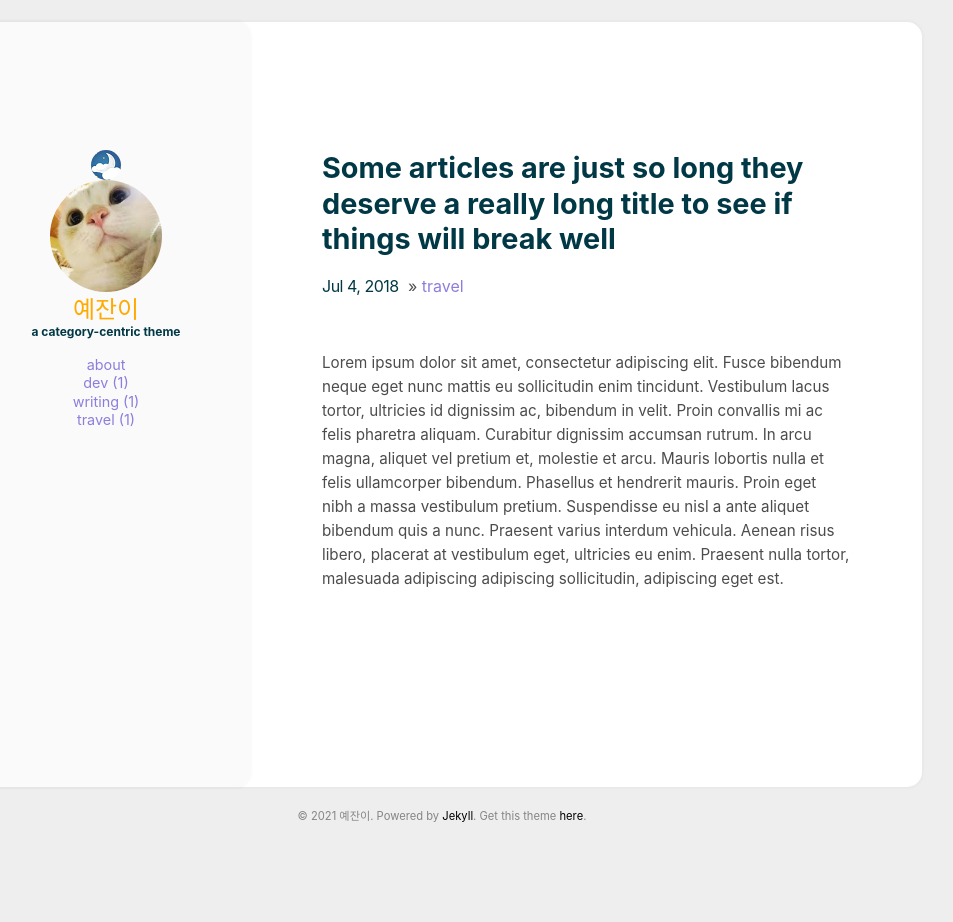
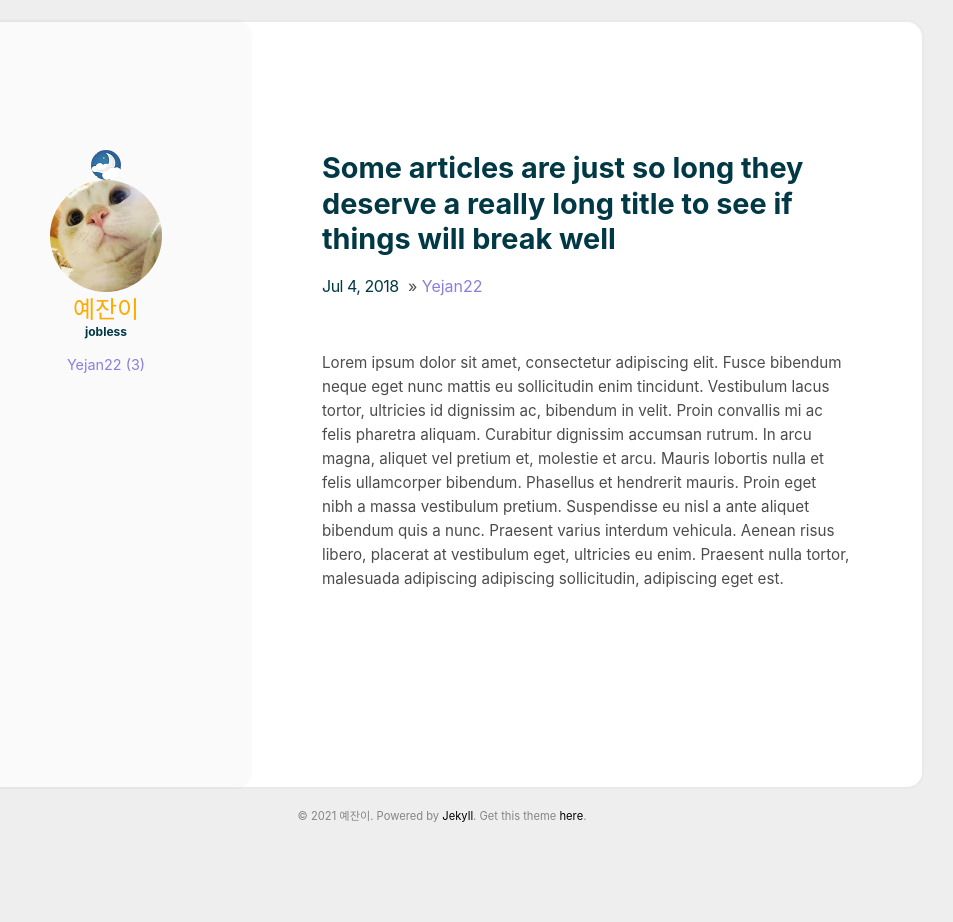
Before and after one commit to yjovoS2/yjovos2.github.io, a Jekyll site: the page built from _posts/2018-07-04-t1.md, in a window 1280 px wide. Shown: the whole page, without its empty margins (198-1151 px from the left). Built offline with Jekyll 4.4.1, drawn with Linux system fonts in a browser that asks for light colours.

Commit message:
url change

```diff
--- a/_config.yml
+++ b/_config.yml
@@ -21,8 +21,8 @@ user:
   name: 예잔이
   pic: /assets/img/cat.jpg
   picAlt: "catbook"
-  job: a category-centric theme
-  aboutme: true # comment this out if you don't need the 'about' page.
+  job: jobless
+  aboutme: false # comment this out if you don't need the 'about' page.
 
 exclude:
   - README.md
--- a/_posts/2018-07-04-t1.md
+++ b/_posts/2018-07-04-t1.md
@@ -1,6 +1,6 @@
 ---
 title: Some articles are just so long they deserve a really long title to see if things will break well
-categories: [travel]
+categories: [Yejan22]
 comments: true
 ---
 
```
Also changed, not shown: _posts/2017-10-24-welcome.md (+1 -1 lines), _posts/2017-11-01-s2.md (+1 -1 lines).
